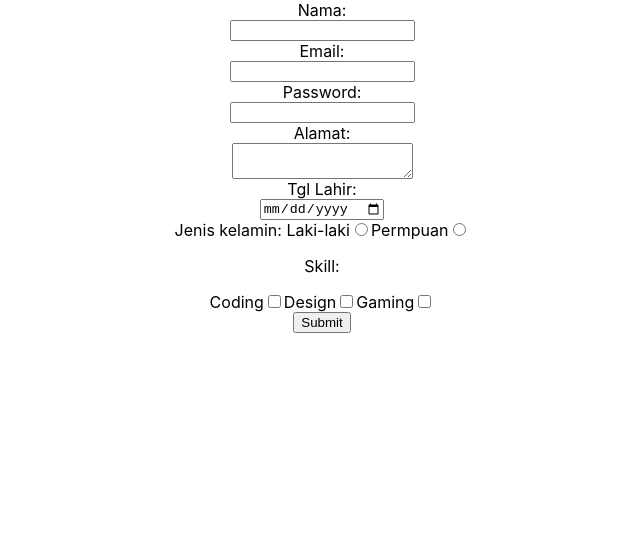
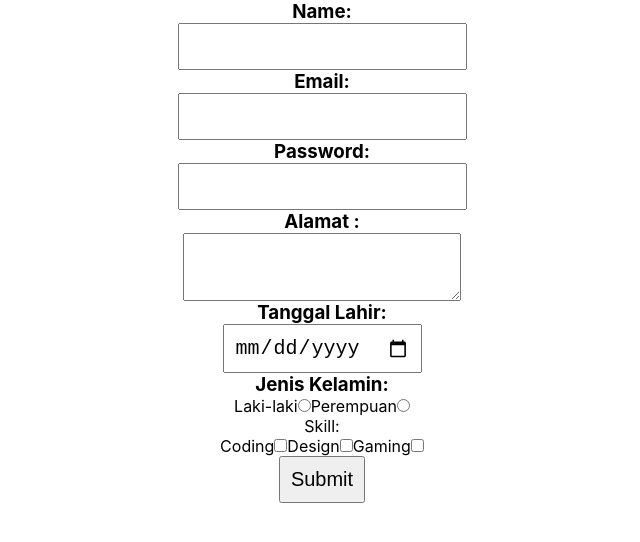
Before and after one commit to agusTrih/exercise6-react, a React (Create React App) app: page / in a window 1280 px wide. Shown: the top 542 px of the page, without its empty margins (318-958 px from the left). Built offline with nearby package versions, Linux system fonts and the light colour scheme.

Commit message:
push perbaikan

```diff
--- a/src/component/Form/Form.jsx
+++ b/src/component/Form/Form.jsx
@@ -7,7 +7,7 @@ function Form() {
     const [address, setAddress] = useState("");
     const [date, setDate] = useState("");
     const [gender, setGender] = useState("");
-    const [skill, setSkill] = useState("");
+    const [skill, setSkill] = useState([]);
 
     function handleSubmit(e) {
         e.preventDefault();
@@ -20,12 +20,14 @@ function Form() {
         Tgl-Lahir: ${date}
         Jenis kelamin: ${gender}
         Kemampuan: ${skill}`);
+        console.log(skill);
     }
 
     return (
         <div>
             <form className="form" onSubmit={handleSubmit}>
-                <label htmlFor="fullName">Nama: </label>
+                <div className="formDiv">
+                    <h3>Name: </h3>
                     <input
                         type="text"
                         name="name"
@@ -33,7 +35,8 @@ function Form() {
                         value={name}
                         onChange={(event) => setName(event.target.value)}
                     />
-                <label htmlFor="email">Email: </label>
+                </div>
+                <h3>Email: </h3>
                 <input
                     type="email"
                     name="email"
@@ -41,7 +44,7 @@ function Form() {
                     value={email}
                     onChange={(event) => setEmail(event.target.value)}
                 />
-                <label htmlFor="password">Password: </label>
+                <h3>Password:</h3>
                 <input
                     type="password"
                     name="password"
@@ -49,14 +52,14 @@ function Form() {
                     value={password}
                     onChange={(event) => setPassword(event.target.value)}
                 />
-                <label htmlFor="address">Alamat: </label>
+                <h3>Alamat :</h3>
                 <textarea
                     name="address"
                     id="address"
                     value={address}
                     onChange={(event) => setAddress(event.target.value)}
                 ></textarea>
-                <label htmlFor="birthDate">Tgl Lahir: </label>
+                <h3>Tanggal Lahir:</h3>
                 <input
                     type="date"
                     name="date"
@@ -65,7 +68,7 @@ function Form() {
                     onChange={(event) => setDate(event.target.value)}
                 />
                 <div className="gender">
-                    <label>Jenis kelamin: </label>
+                    <h3>Jenis Kelamin:</h3>
                     <span>Laki-laki</span>
                     <input
                         type="radio"
@@ -74,7 +77,7 @@ function Form() {
                         value="Laki-Laki"
                         onChange={(event) => setGender(event.target.value)}
                     />
-                    <span>Permpuan</span>
+                    <span>Perempuan</span>
                     <input
                         type="radio"
                         name="gender"
@@ -91,7 +94,17 @@ function Form() {
                         name="skill"
                         id="coding"
                         value="Coding"
-                        onChange={(event) => setSkill(event.target.value)}
+                        onChange={(event) => {
+                            if (event.target.checked) {
+                                setSkill([...skill, event.target.value]);
+                            } else {
+                                setSkill(
+                                    skill.filter(
+                                        (skil) => skil !== event.target.value
+                                    )
+                                );
+                            }
+                        }}
                     />
                     <span>Design</span>
                     <input
@@ -99,7 +112,17 @@ function Form() {
                         name="skill"
                         id="design"
                         value="Design"
-                        onChange={(event) => setSkill(event.target.value)}
+                        onChange={(event) => {
+                            if (event.target.checked) {
+                                setSkill([...skill, event.target.value]);
+                            } else {
+                                setSkill(
+                                    skill.filter(
+                                        (skil) => skil !== event.target.value
+                                    )
+                                );
+                            }
+                        }}
                     />
                     <span>Gaming</span>
                     <input
@@ -107,7 +130,17 @@ function Form() {
                         name="skill"
                         id="gaming"
                         value="Gaming"
-                        onChange={(event) => setSkill(event.target.value)}
+                        onChange={(event) => {
+                            if (event.target.checked) {
+                                setSkill([...skill, event.target.value]);
+                            } else {
+                                setSkill(
+                                    skill.filter(
+                                        (skill) => skill !== event.target.value
+                                    )
+                                );
+                            }
+                        }}
                     />
                 </div>
                 <input type="submit" />
--- a/src/component/Form/form.css
+++ b/src/component/Form/form.css
@@ -1,6 +1,16 @@
+* {
+    margin: 0;
+    padding: 0;
+}
 .form {
     display: flex;
     flex-direction: column;
+
     justify-content: center;
     align-items: center;
 }
+input,
+textarea {
+    padding: 10px;
+    font-size: 20px;
+}
```
Lines whose indentation alone changed are shown as unchanged.
